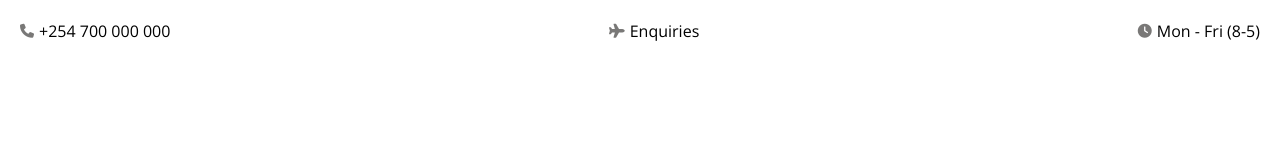
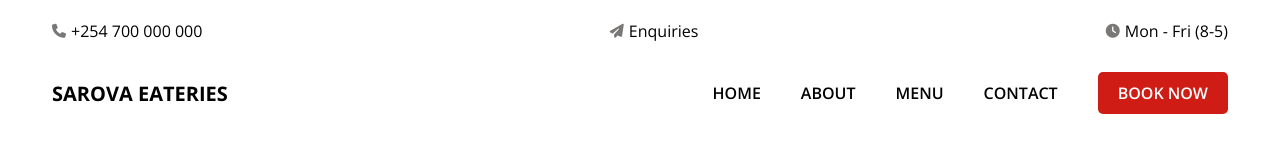
Before and after one commit to Muchiri-cmd/Sarova-Eateries, a website built with Vite: page index.html in a window 1280 px wide. Built offline with nearby package versions, Linux system fonts and the light colour scheme.

Commit message:
Build navigation part of header
 - For now we are hiding the navigation part of the headerbut we'll use JS later on

```diff
--- a/index.html
+++ b/index.html
@@ -21,10 +21,6 @@
     />
   </head>
   <body>
-    <!-- <div class="header-logo">
-      <i class="fa-solid fa-house"></i>
-      <h1>Sarova Eateries</h1>
-    </div> -->
     <header class="header">
       <div class="header-contact">
         <div class="header-contact-item">
@@ -32,7 +28,7 @@
           <span>+254 700 000 000</span>
         </div>
         <div class="header-contact-item">
-          <i class="fa-solid fa-plane"></i>
+          <i class="fa-solid fa-paper-plane"></i>
           <span>Enquiries</span>
         </div>
         <div class="header-contact-item">
@@ -40,7 +36,27 @@
           <span>Mon - Fri (8-5)</span>
         </div>
       </div>
-      <div class="header-navigation"></div>
+      <div class="header-navigation">
+        <a href="" class="header-logo-link-wrapper">
+          <div class="logo">
+            Sarova Eateries
+            <!-- <i class="fa-solid fa-house"></i> -->
+          </div>
+        </a>
+        <nav class="header-nav">
+          <ul class="header-nav-list">
+            <li class="header-nav-list-item"><a href="">Home</a></li>
+            <li class="header-nav-list-item"><a href="">About</a></li>
+            <li class="header-nav-list-item"><a href="">Menu</a></li>
+            <li class="header-nav-list-item"><a href="">Contact</a></li>
+            <li class="header-cta"><a href="">Book Now</a></li>
+          </ul>
+        </nav>
+        <button class="menu-toggle-button">
+          <i class="fa-solid fa-bars"></i>
+          Menu
+        </button>
+      </div>
     </header>
   </body>
 </html>
--- a/style.css
+++ b/style.css
@@ -10,7 +10,7 @@
   --primary-color: #cf1d16;
   --primary-color-light: #d33e34;
   --white-light: #f8f9fa;
-  --white: #fff;
+  --white: #ffffff;
   --white-lighter: #f7f7f7;
   --grey: #d8dbdd;
   --grey-dark: #797877;
@@ -25,6 +25,8 @@ html {
 body {
   font-size: 1.6rem;
   font-family: var(--primary-font);
+  width: 95%;
+  margin: 0 auto;
 }
 .header-logo {
   display: flex;
@@ -61,3 +63,71 @@ body {
   font-size: 1.4rem;
   font-weight: 600;
 }
+
+.header-navigation {
+  display: flex;
+  justify-content: space-between;
+  align-items: center;
+  padding: 1rem 2rem;
+}
+.header-logo-link-wrapper {
+  text-decoration: none;
+  color: var(--black-main);
+  text-transform: uppercase;
+  font-size: 2rem;
+  font-weight: 700;
+}
+.header-nav-list {
+  display: flex;
+  align-items: center;
+  gap: 4rem;
+}
+
+.menu-toggle-button {
+  display: none;
+}
+
+@media screen and (max-width: 850px) {
+  .header-nav-list {
+    gap: 2rem;
+  }
+}
+
+@media screen and (max-width: 600px) {
+  .header-nav-list {
+    flex-direction: column;
+  }
+  .header-nav {
+    right: 0;
+    top: 100%;
+    /* transform: translateX(500px); */
+    display: none;
+    background-color: green;
+  }
+
+  .menu-toggle-button {
+    display: flex;
+    gap: 0.5rem;
+    align-items: center;
+  }
+}
+
+.header-nav-list li {
+  list-style: none;
+}
+.header-nav-list li a {
+  text-decoration: none;
+  text-transform: uppercase;
+  color: var(--black-main);
+  font-weight: 600;
+}
+.header-cta {
+  text-decoration: none;
+  background-color: var(--primary-color);
+  padding: 1rem 2rem;
+  border-radius: 0.5rem;
+}
+.header-cta a {
+  color: white !important;
+  font-weight: 600;
+}
```
Also changed, not shown: 1 other file.
